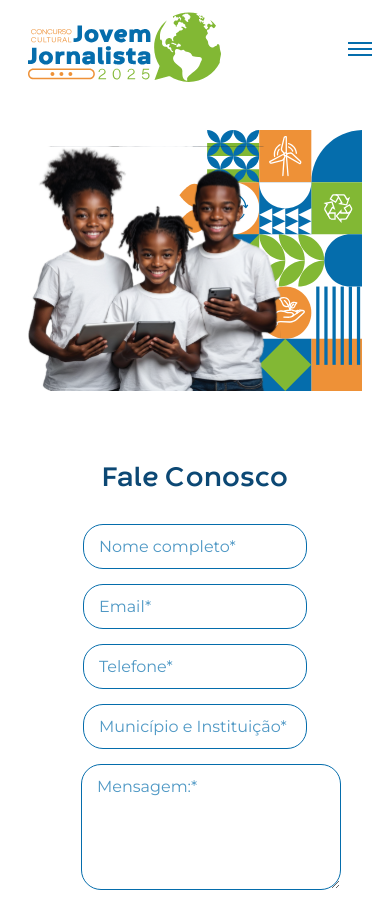
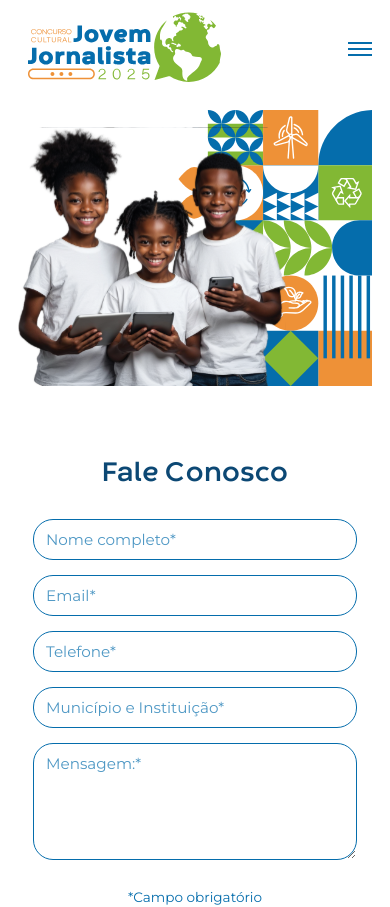
Before and after one commit to rafaelmuniz-br/atarde-cjj, a Nuxt app: page /fale-conosco in a window 390 px wide. Shown: the top 907 px of the page. Built offline with nearby package versions, Linux system fonts and the light colour scheme.

Commit message:
fix: Contact form responsiveness

```diff
--- a/components/fale-conosco/Contato.vue
+++ b/components/fale-conosco/Contato.vue
@@ -112,16 +112,20 @@
     display: flex;
     gap: 80px;
     align-items: flex-start;
-    justify-content: space-between;
+    justify-content: space-between; /* Mantido original para image-section */
     flex-wrap: wrap;
   }
 
   .form-section {
     flex: 1;
-    max-width: 30vw;
-    min-width: 350px;
+    /* Alterado: Definido max-width em pixels para controlar a largura máxima em telas grandes */
+    max-width: 600px; /* Um valor de exemplo, ajuste conforme desejar */
+    width: 100%; /* Garante que ocupe 100% do espaço disponível até o max-width */
+    min-width: 300px; /* Min-width para evitar que o formulário fique muito pequeno */
     padding: 30px 25px;
     border-radius: 8px;
+    /* Essencial: Inclui padding e border no cálculo da largura total */
+    box-sizing: border-box;
   }
 
   .fale-conosco-header {
@@ -161,7 +165,7 @@
 
   .form-input,
   .form-textarea {
-    width: 100%;
+    width: 100%; /* Garante que preencham 100% do .form-group */
     padding: 12px 15px;
     border: 1px solid #056DAC;
     border-radius: 20px;
@@ -170,6 +174,8 @@
     color: #056DAC;
     outline: none;
     transition: border-color 0.3s ease, box-shadow 0.3s ease;
+    /* Essencial: Inclui padding e border no cálculo da largura total */
+    box-sizing: border-box;
   }
 
   .form-input::placeholder,
@@ -218,12 +224,16 @@
     border: none;
     cursor: pointer;
     transition: background-color 0.3s ease;
+    /* Alterado: Garante que o botão tenha sua largura natural (auto) */
+    width: auto;
+    text-align: center;
   }
 
   .btn-submit:hover {
     background: #d97f2a;
   }
 
+  /* --- Estilos Originais da Imagem (Nenhuma alteração aqui) --- */
   .image-section {
     flex: 1;
     max-width: 50vw;
@@ -241,33 +251,36 @@
     display: block;
   }
 
+  /* --- MEDIA QUERIES --- */
   @media (max-width: 1110px) {
     .fale-conosco-container {
       flex-direction: column;
       align-items: center;
       gap: 30px;
+      justify-content: center; /* Centraliza quando em coluna */
     }
 
     .form-section {
       text-align: center;
-      max-width: 100%;
-      min-width: unset;
+      max-width: 100%; /* Permite que o formulário ocupe toda a largura */
+      min-width: unset; /* Remove min-width para permitir encolhimento */
       margin: auto;
       order: 2;
     }
 
-    .form-input{
+    /* Removido: width: auto no form-input não é necessário aqui */
+    /* .form-input{
       width: auto;
-    }
+    } */
 
     .fale-conosco-title {
         text-align: center;
     }
 
     .image-section {
-      width: 100%;
-      max-width: 100%;
-      min-width: unset;
+      width: 100%; /* Permite que a imagem ocupe 100% da largura em coluna */
+      max-width: 100%; /* Garante que a imagem não seja muito grande */
+      min-width: unset; /* Remove min-width para permitir encolhimento */
       margin-left: 0;
       margin-top: 30px;
       order: 1;
@@ -283,23 +296,44 @@
         gap: 10px;
     }
 
-    .btn-submit {
+    /* Removido: Não aplica width: 100% ao botão nesta media query */
+    /* .btn-submit {
         width: 100%;
         text-align: center;
-    }
+    } */
   }
 
   @media (max-width: 480px) {
+    .fale-conosco-wrapper {
+      padding: 20px 10px; /* Ajuste de padding para telas muito pequenas */
+    }
+
     .form-section {
       padding: 20px 15px;
+      min-width: unset; /* Garante que o form-section possa encolher o máximo possível */
     }
 
-    .form-input{
+    /* Removido: width: auto no form-input não é necessário aqui */
+    /* .form-input{
       width: auto;
-    }
+    } */
 
     .fale-conosco-title {
       font-size: 1.75rem;
     }
+
+    .form-input,
+    .form-textarea {
+      padding: 10px 12px; /* Ajuste o padding dos inputs para telas menores */
+      font-size: 0.95rem;
+      box-sizing: border-box; /* Garante que o padding não cause overflow */
+    }
+
+    .btn-submit {
+      padding: 8px 15px; /* Ajuste o padding do botão para telas menores */
+      font-size: 13px;
+      /* Se precisar que o botão ocupe 100% em telas *muito* pequenas, adicione width: 100%; aqui */
+      /* width: 100%; */
+    }
   }
 </style>
```
